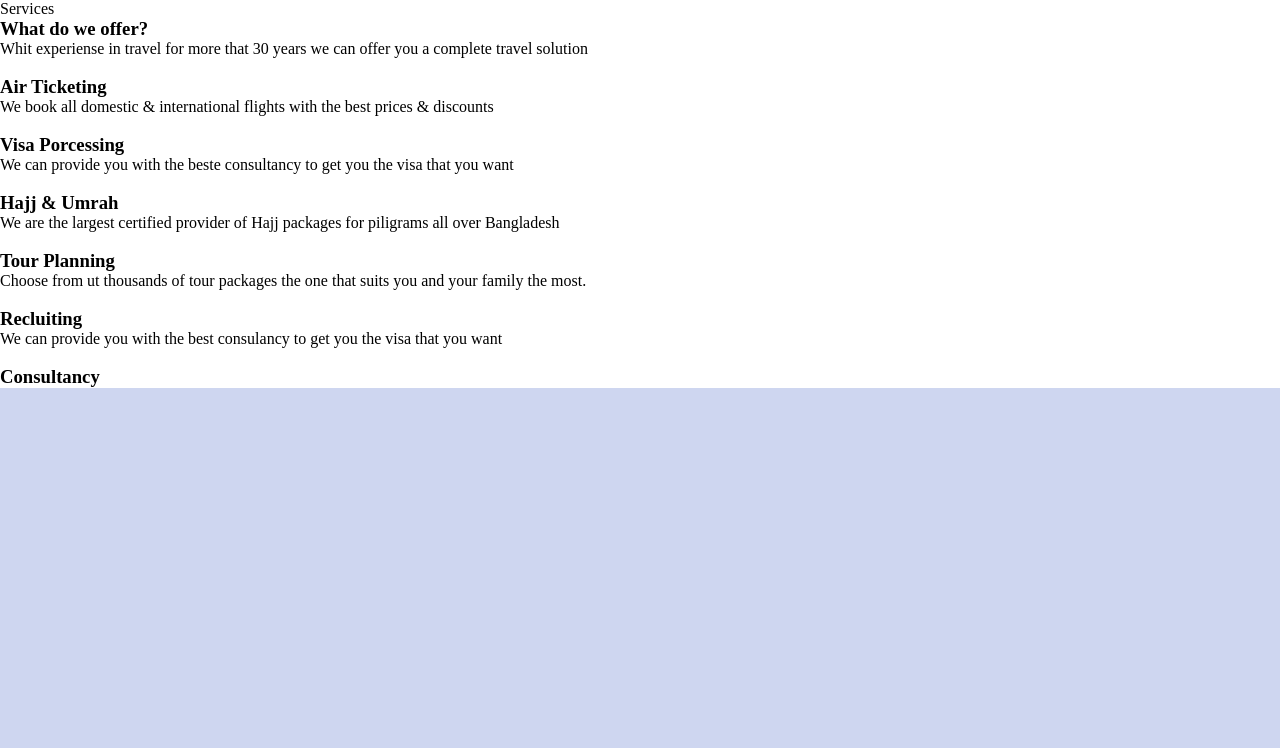
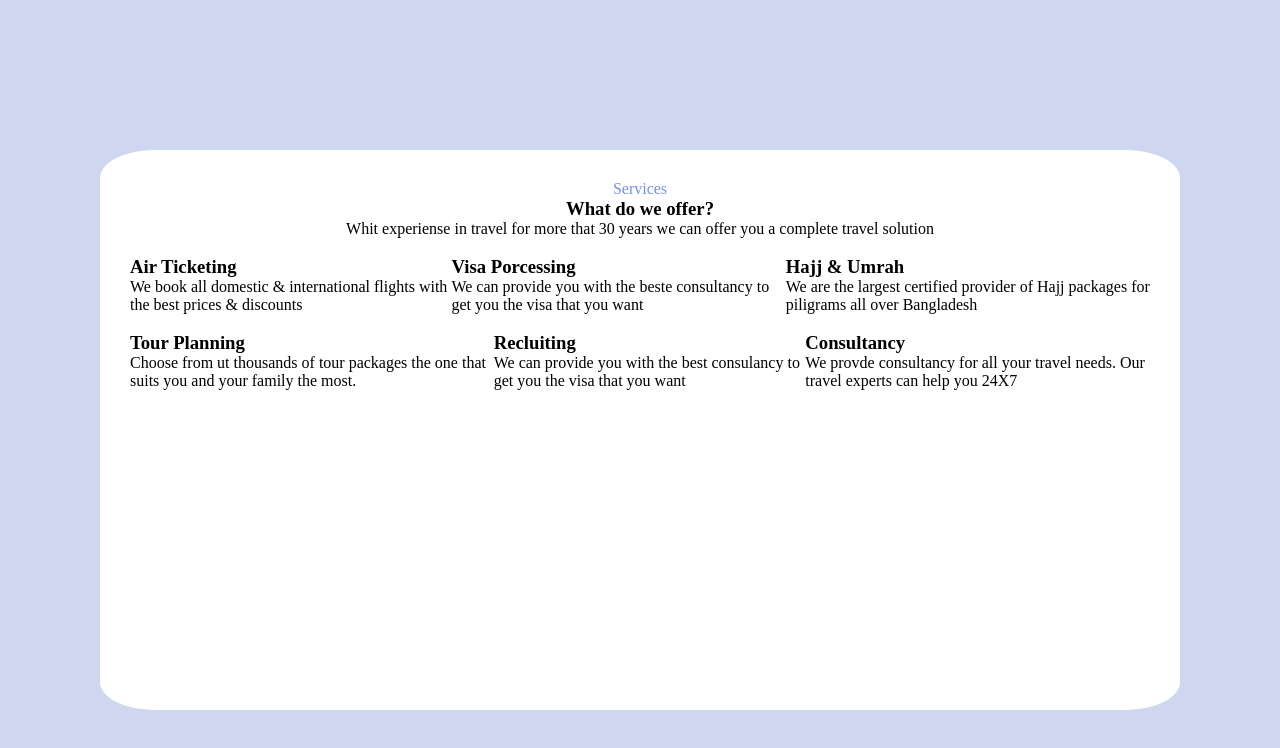
Before and after one commit to Mauricio1409/-image-based-web-project, a plain HTML site: page index.html in a window 1280 px wide. Drawn offline with Linux system fonts and the light colour scheme.

Commit message:
Forma y alineación de elementos

```diff
--- a/css/styles.css
+++ b/css/styles.css
@@ -8,8 +8,21 @@ body{
 
 .Principal{
     background-color: rgb(255,255,255);
+    margin: 150px 100px;
+    border-radius: 5%;
+    height: 500px;
+    padding: 30px;
 }
 
 img{
     color: rgb(66,105,226);
 }
+.Encabezado{
+    text-align: center;
+}
+.Services{
+    color: rgb(116,144,233);
+}
+.Servicios1, .Servicios2{
+    display: flex
+}
--- a/index.html
+++ b/index.html
@@ -15,7 +15,7 @@
                 <h1>What do we offer?</h1>
                 <p>Whit experiense in travel for more that 30 years we can offer you a complete travel solution</p>
             </section>
-            <section>
+            <section class="Servicios1">
                 <div>
                     <img src="" alt="">
                     <h3>Air Ticketing</h3>
@@ -32,7 +32,7 @@
                     <p>We are the largest certified provider of Hajj packages for piligrams all over Bangladesh</p>
                 </div>
             </section>
-            <section>
+            <section class="Servicios2">
                 <div>
                     <img src="" alt="">
                     <h3>Tour Planning</h3>
@@ -46,7 +46,7 @@
                 <div>
                     <img src="" alt="">
                     <h3>Consultancy</h3>
-                    <p></p>
+                    <p>We provde consultancy for all your travel needs. Our travel experts can help you 24X7</p>
                 </div>
             </section>
         </section>
```
